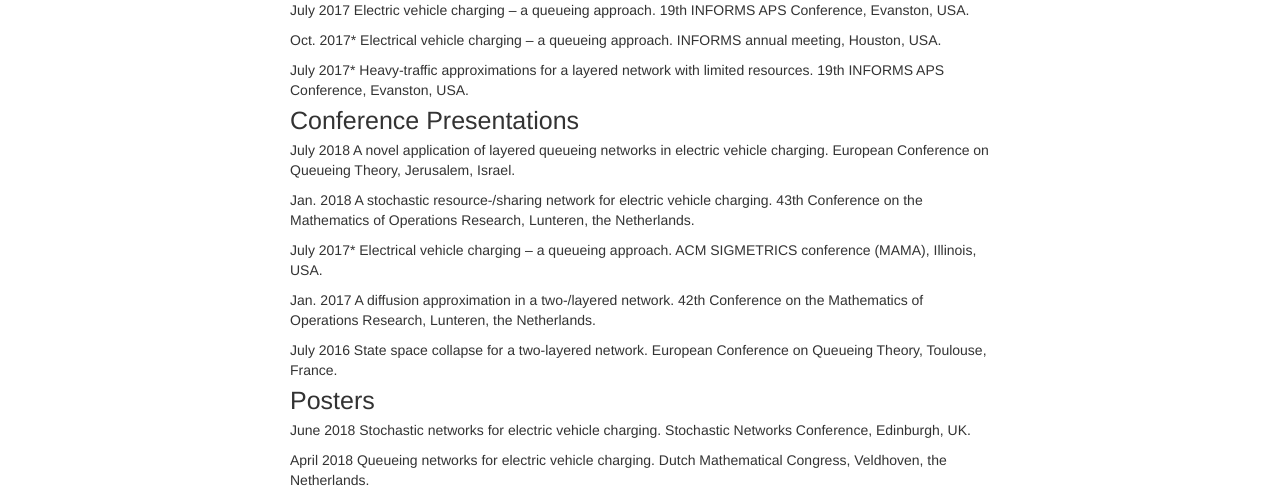
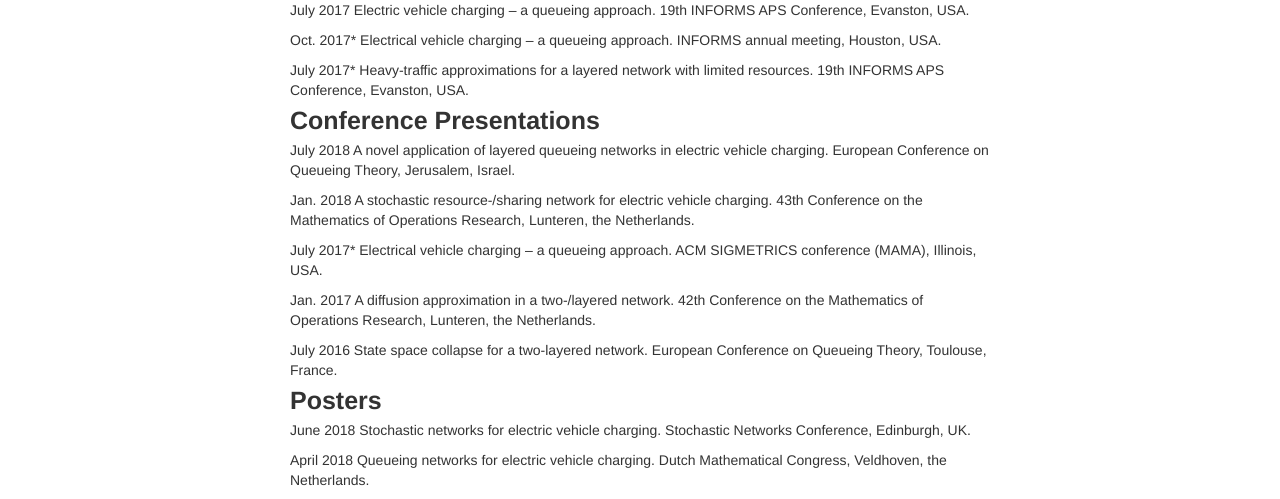
Before and after one commit to Angelos90/Angelos90.github.io, a Jekyll site: the page built from pages/talks.md, in a window 1280 px wide. Shown: the part 702-1201 px from the top of the page. Built offline with Jekyll 4.4.1, drawn with Linux system fonts in a browser that asks for light colours.

Commit message:
Update talks.md

```diff
--- a/pages/talks.md
+++ b/pages/talks.md
@@ -39,7 +39,7 @@ Presentations given by co-authors are marked with a *.
   July 2017*  Heavy-traffic approximations for a layered network with limited resources. 19th INFORMS APS Conference, Evanston, USA.
 
 
-<p style="font-size:25px">Conference Presentations</p>
+<p style="font-size:25px"><b>Conference Presentations</b></p>
 
   July 2018 A novel application of layered queueing networks in electric vehicle charging. European Conference on Queueing Theory, Jerusalem, Israel.
 
@@ -53,7 +53,7 @@ Presentations given by co-authors are marked with a *.
 
 
 
-<p style="font-size:25px">Posters</p>
+<p style="font-size:25px"><b>Posters</b></p>
 
    June 2018 Stochastic networks for electric vehicle charging. Stochastic Networks Conference, Edinburgh, UK.
 
```
